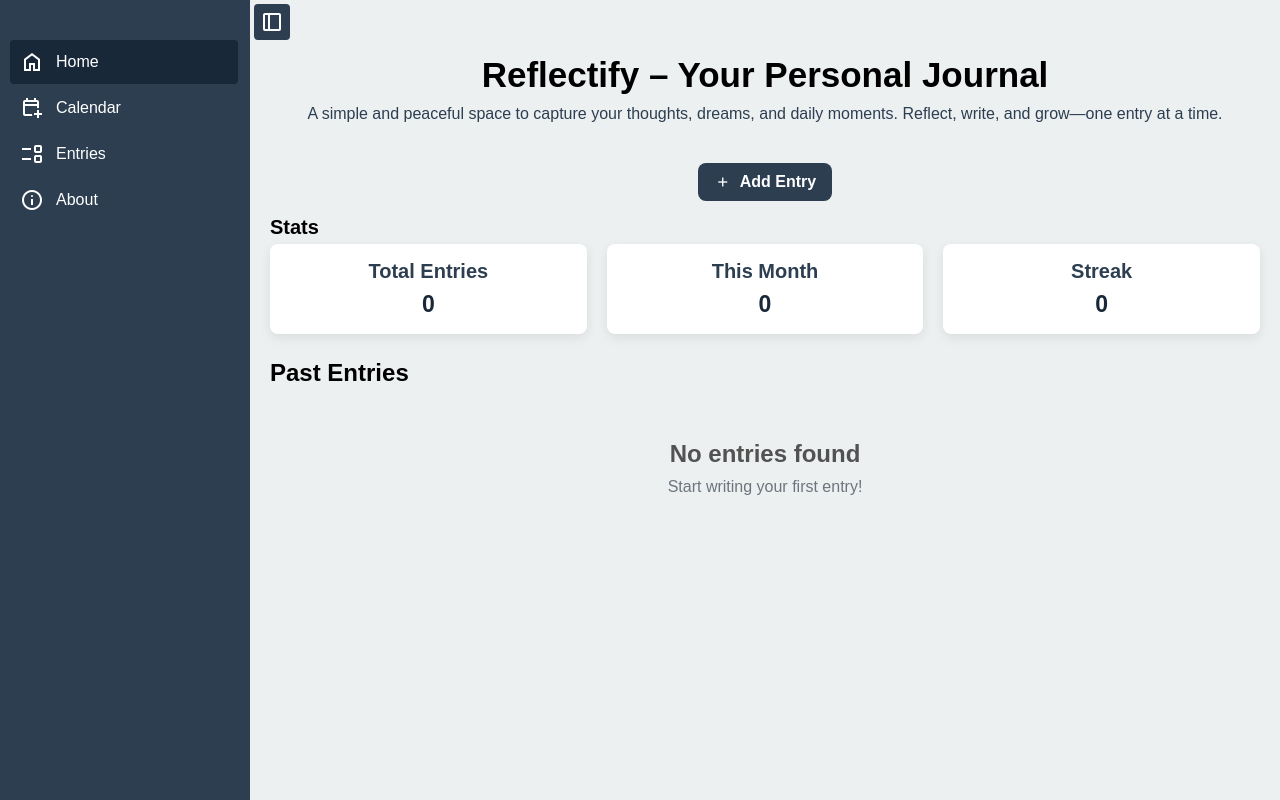
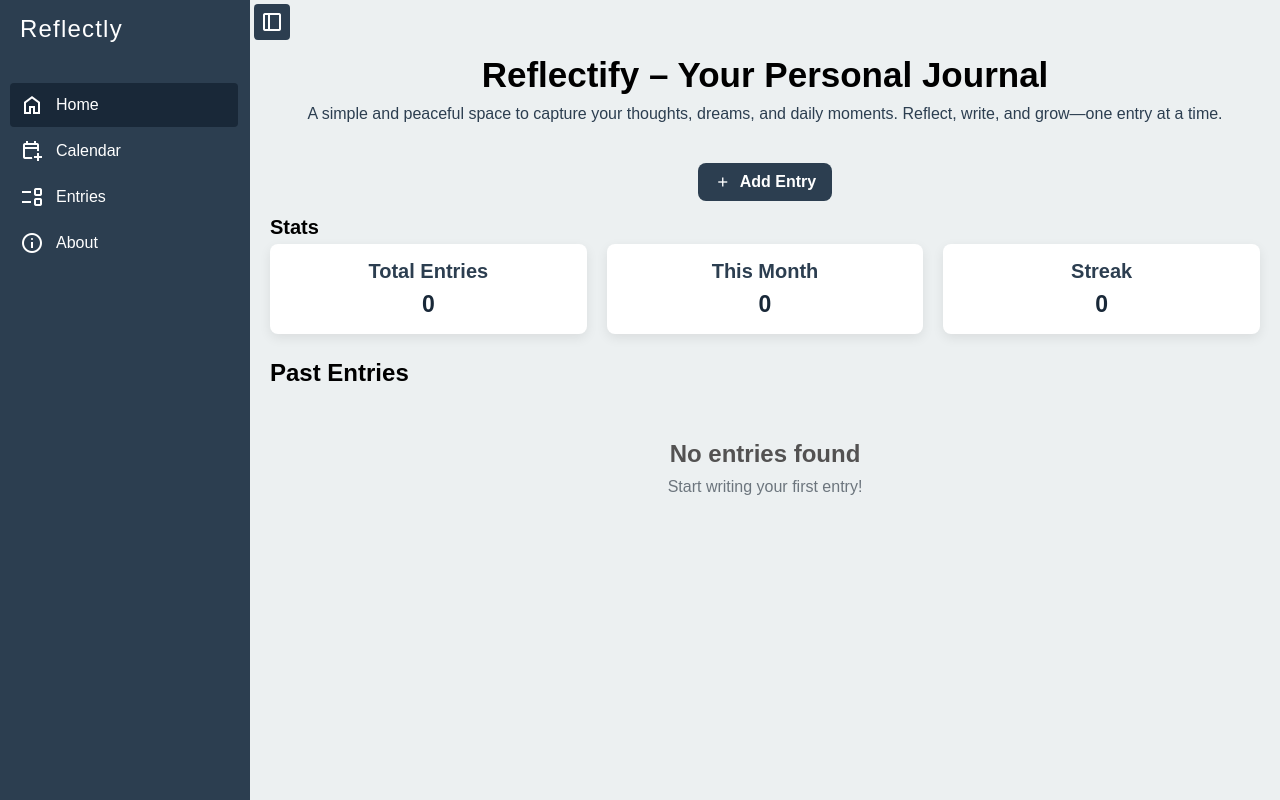
Before and after one commit to sachinbhujel/journal_app, a React (Vite) app: page / in a window 1280 px wide. Built offline with nearby package versions, Linux system fonts and the light colour scheme; a web font is replaced by a local one.

Commit message:
Website name added

```diff
--- a/src/App.css
+++ b/src/App.css
@@ -17,7 +17,7 @@
     width: 250px;
     background-color: #2c3e50;
     color: white;
-    padding: 40px 10px;
+    padding-left: 10px;
     padding-right: 12px;
     z-index: 100;
     min-height: 100dvh;
@@ -25,7 +25,16 @@
     top: 0;
 }
 
+.sidebar h1{
+    font-size: 24px;
+    letter-spacing: 1.2px;
+    font-weight: 500;
+    padding-top: 15px;
+    padding-left: 10px;
+}
+
 .sidebar ul {
+    margin: 40px 0px;
     width: 100%;
     display: flex;
     flex-direction: column;
--- a/src/components/Sidebar.jsx
+++ b/src/components/Sidebar.jsx
@@ -3,6 +3,9 @@ import { NavLink } from "react-router-dom";
 function Sidebar() {
     return (
         <div className="sidebar">
+            <NavLink to="/">
+                 <h1>Reflectly</h1>
+            </NavLink>
             <ul>
                 <NavLink to="/">
                     <div className="sidebar-icons-div">
```
Also changed, not shown: src/App.jsx (line endings or trailing spaces).
